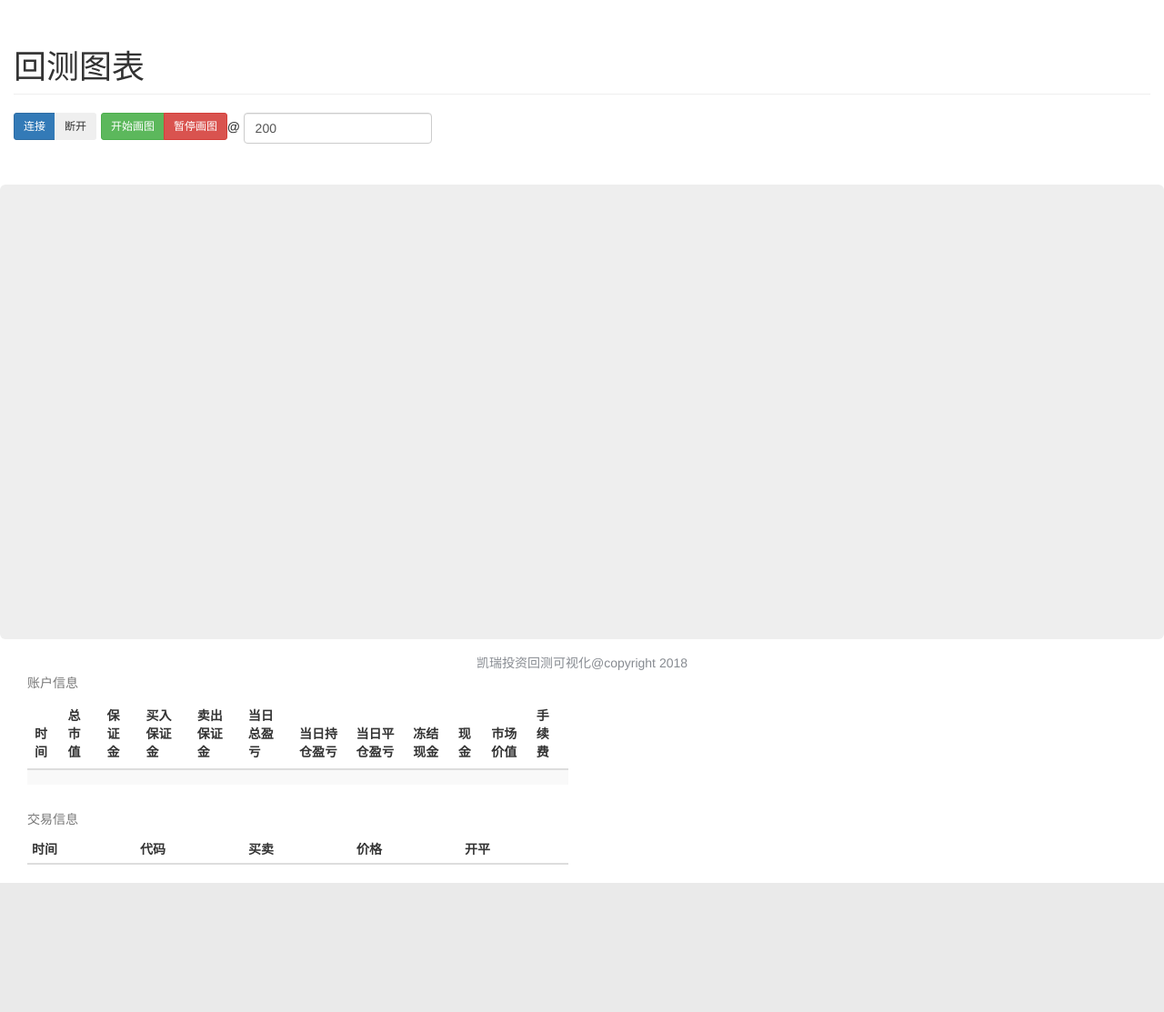
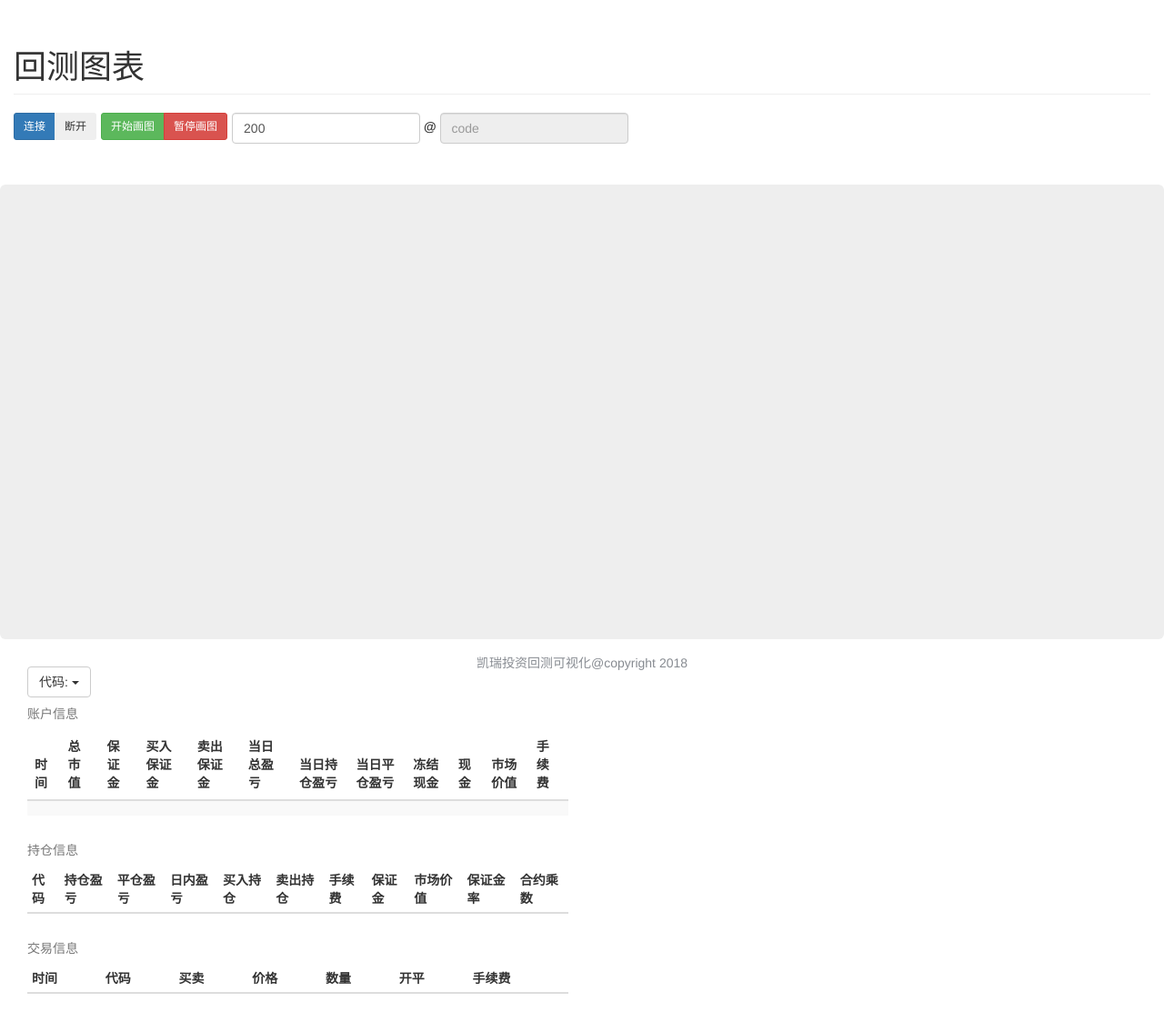
Before and after one commit to hadrianl/rqalpha_kairui, a Flask app: template rqalpha/examples/extend_api/VisualMod/templates/backtest.html in a window 1280 px wide. Shown: the part 51-1164 px from the top of the page at 91% size. Before the commit the page ends 1022 px from the top, so only its background shows below. Run offline with Flask 2, Linux system fonts and the light colour scheme; the template is opened without the code that fills it: most values are stand-ins (such as "Sample title", 1, 10 or a date in 2020); lists and menus that the app fills with data are empty; parts of the project's set-up code (start-up, migrations or seed data) failed here and were passed over; some libraries are stand-ins or nearby versions.

Commit message:
完善可视化

```diff
--- a/rqalpha/examples/extend_api/VisualMod/templates/backtest.html
+++ b/rqalpha/examples/extend_api/VisualMod/templates/backtest.html
@@ -79,32 +79,38 @@ overflow:scroll; //超过部分使用滚动条
                     <button type="button" class="btn btn-success btn-sm" id="send_message">开始画图</button>
                     <button type="button" class="btn btn-danger btn-sm" id="close_ht">暂停画图</button>
                 </div>
-                <!--<div class="btn-group" role="group">-->
-                    <!--<button id="btnGroupDrop1" type="button" class="btn btn-secondary dropdown-toggle" data-toggle="dropdown" aria-haspopup="true" aria-expanded="false">-->
-                    <!--Dropdown-->
-                    <!--</button>-->
-                    <!--<div class="dropdown-menu" aria-labelledby="btnGroupDrop1">-->
-                        <!--<a class="dropdown-item" href="#">Dropdown link</a>-->
-                        <!--<a class="dropdown-item" href="#">Dropdown link</a>-->
-                    <!--</div>-->
-                <!--</div>-->
+                <div class="btn-group">
+
                 <form class="form-inline">
                 <div class="form-group">
+                    <input type="text" class="form-control" placeholder="bar counts" aria-describedby="btnGroupAddon" id="message" aria-label="Input group" value="200">
                     <label for="message">@</label>
-                      <input type="text" class="form-control" placeholder="bar counts" aria-describedby="btnGroupAddon" id="message" aria-label="Input group" value="200">
+                      <input type="text" class="form-control" placeholder="code" aria-describedby="btnGroupAddon" id="code" aria-label="Input group" value="" readonly>
                 </div>
+
                     </form>
             </div>
-            <!--<div id="messagecontainer"></div>-->
+</div>
 
         <div class="row placeholders">
             <div class="jumbotron" id="main" style="width: auto;height: 500px;" align="center"></div>
         </div>
 
-            <div class="col-sm-7 col-md-6">
+            <div class="col-sm-7 col-md-6" id="app">
+
+    <div class="dropdown"> <button class="btn btn-default dropdown-toggle" type="button" id="dropdownMenu1" data-toggle="dropdown">
+    代码:
+    <span class="caret"></span> </button>
+        <ul class="dropdown-menu" role="menu" aria-labelledby="dropdownMenu1" >
+            <li role="presentation" v-for="c in codes">
+                <a role="menuitem" tabindex="-1" href="#" onclick="setCode($(this).text())">{[c]}</a>
+            </li>
+         </ul>
+    </div>
+
         <!--<h2 class="sub-header">回测数据</h2>-->
 
-        <div class="table-responsive" id="app">
+        <div class="table-responsive">
             <table class="table table-striped" id="account">
             <caption>账户信息</caption>
            <thead>
@@ -140,24 +146,61 @@ overflow:scroll; //超过部分使用滚动条
                 </tr>
            </tbody>
         </table>
+            <table class="table table-striped table-hover table-condensed" id="position">
+                <caption>持仓信息</caption>
+               <thead>
+                  <tr>
+                      <th>代码</th>
+                      <th>持仓盈亏</th>
+                      <th>平仓盈亏</th>
+                      <th>日内盈亏</th>
+                      <th>买入持仓</th>
+                      <th>卖出持仓</th>
+                      <th>手续费</th>
+                      <th>保证金</th>
+                      <th>市场价值</th>
+                      <th>保证金率</th>
+                      <th>合约乘数</th>
+                  </tr>
+               </thead>
+               <tbody>
+                    <tr v-for="(pos, o_id) in position">
+                        <td>{[pos.order_book_id]}</td>
+                        <td v-bind:style="{color:(pos.holding_pnl >= 0?'red':'green')}">{[pos.holding_pnl]}</td>
+                        <td v-bind:style="{color:(pos.realized_pnl >= 0?'red':'green')}">{[pos.realized_pnl]}</td>
+                        <td v-bind:style="{color:(pos.daily_pnl >= 0?'red':'green')}">{[pos.daily_pnl]}</td>
+                        <td>{[pos.buy_holding_list]}</td>
+                        <td>{[pos.sell_holding_list]}</td>
+                        <td>{[pos.transaction_cost]}</td>
+                        <td>{[pos.margin]}</td>
+                        <td>{[pos.market_value]}</td>
+                        <td>{[pos.margin_rate*100 + '%']}</td>
+                        <td>{[pos.contract_multiplier]}</td>
+                    </tr>
+               </tbody>
+            </table>
             <table class="table table-striped table-hover table-condensed" id="trade">
                 <caption>交易信息</caption>
                <thead>
                   <tr>
-                     <th>时间</th>
-                     <th>代码</th>
+                      <th>时间</th>
+                      <th>代码</th>
                       <th>买卖</th>
                       <th>价格</th>
+                      <th>数量</th>
                       <th>开平</th>
+                      <th>手续费</th>
                   </tr>
                </thead>
                <tbody>
                     <tr v-for="t in trade">
-                        <td>{[t.trading_dt]}</td>
+                        <td>{[t.trading_datetime]}</td>
                         <td>{[t.order_book_id]}</td>
                         <td v-bind:style="{color:(t.side == 'BUY'?'red':'green')}" >{[t.side]}</td>
-                        <td>{[t.price]}</td>
+                        <td>{[t.last_price]}</td>
+                        <td>{[t.last_quantity]}</td>
                         <td>{[t.position_effect]}</td>
+                        <td>{[t.transaction_cost]}</td>
                     </tr>
                </tbody>
             </table>
@@ -197,17 +240,31 @@ overflow:scroll; //超过部分使用滚动条
 <script src="https://cdn.jsdelivr.net/npm/vue"></script>
 <script type="text/javascript">
 var myChart = echarts.init(document.getElementById('main'));
-var categoryData = new Array();
-var bar = new Array();
+var categoryData = new Object();
+var bar = new Object();
+var trade = new Object();
+var extra = new Object();
 var is_huatu = true;
 var size = $('#message').val()-0;
+var code = $('#code').val();
 var max_bar = 1000;
+var is_first = true;
+var draw_counts = 0;
 var vm = new Vue({
 el: '#app',
 delimiters: ['{[', ']}'],
 data:{
+bar: bar,
 account: {},
-trade: []}})
+position: {},
+trade: [],
+codes: []},
+<!--computed: {-->
+    <!--codes : function(){-->
+        <!--return Object.keys(this.bar);-->
+    <!--}}-->
+    }
+    )
 
 option = {
     title : {
@@ -347,21 +404,42 @@ option = {
 myChart.showLoading();
 
 function addBar(data){
-    categoryData.push(data[0]);
-    bar.push(data.slice(1));
-    option.xAxis[0].data=categoryData.slice(-max_bar);
-    option.series[0].data=bar.slice(-max_bar);
-    option.dataZoom.startValue=categoryData[categoryData.length-size];
-    option.dataZoom.endValue=categoryData[categoryData.length-1];
+    if(is_first){
+        setCode(data.code);
+        is_first = false;
+    }
 
-    if(is_huatu){
+    vm.codes = Object.keys(bar);
+    if(data.code in bar){
+        bar[data.code].push([data.open, data.close, data.high, data.low]);
+        categoryData[data.code].push(data.datetime);
+    }else{
+        bar[data.code] = [];
+        categoryData[data.code] =[];
+        bar[data.code].push([data.open, data.close, data.high, data.low]);
+        categoryData[data.code].push(data.datetime);
+    }
+
+    <!--bar_data = {d.code:[d.datetime, d.open, d.close, d.high, d.low]};-->
+    <!--categoryData.push(data[0]);-->
+    <!--bar.push(data.slice(1));-->
+    x = categoryData[code];
+    option.xAxis[0].data=x.slice(-max_bar);
+    option.series[0].data=bar[code].slice(-max_bar);
+    option.dataZoom.startValue=x[x.length-size];
+    option.dataZoom.endValue=x[x.length-1];
+
+
+    draw_counts += 1;
+    if(is_huatu&&draw_counts >=vm.codes.length*60){
         myChart.setOption(option);
+        draw_counts = 0;
     }
 }
 
 
 function addTrade(trade_data){
-    data = [trade_data.trading_dt, trade_data.price, trade_data.side];
+    data = [trade_data.trading_datetime, trade_data.last_price, trade_data.side];
     vm.trade.unshift(trade_data);
 
     var trade_point = {
@@ -383,33 +461,67 @@ function addTrade(trade_data){
         trade_point.symbolRotate = 0;
     }
 
-    option.series[0].markPoint.data.push(trade_point);
+    if(trade_data.order_book_id in trade){
+        trade[trade_data.order_book_id].push(trade_point);
+    }else{
+        trade[trade_data.order_book_id] = [];
+        trade[trade_data.order_book_id].push(trade_point);
+    }
 
-    if(is_huatu){
-        myChart.setOption(option);
-    }
+    option.series[0].markPoint.data = trade[code];
+
+    <!--if(is_huatu){-->
+        <!--myChart.setOption(option);-->
+    <!--}-->
 }
 
 function addExtra(data){
-    for (topic in data[1]){
-        if (topic=='MA5'){
-            option.series[1].data.push(data[1][topic]);
-            option.series[1].data = option.series[1].data.slice(-max_bar)
-        }else if (topic=='MA10'){
-            option.series[2].data.push(data[1][topic]);
-            option.series[2].data = option.series[2].data.slice(-max_bar)
-        }else if (topic=='MA30'){
-            option.series[3].data.push(data[1][topic]);
-            option.series[3].data = option.series[3].data.slice(-max_bar)
-        }else if (topic=='MA60'){
-            option.series[4].data.push(data[1][topic]);
-            option.series[4].data = option.series[4].data.slice(-max_bar)
+
+    <!--_data = [data.datetime, data.topic_vals.values()];-->
+    if(data.code in extra){
+        <!--extra[data.code].push(_data);-->
+    }else{
+        extra[data.code] = {};
+        <!--extra[data.code].push(_data);-->
+    }
+
+
+    for(t in data.topic_vals){
+        if(t in extra[data.code]){
+            extra[data.code][t].push(data.topic_vals[t]);
+        }else{
+            extra[data.code][t] = [];
+            extra[data.code][t].push(data.topic_vals[t]);
         }
     }
+    _current_extra = extra[code]
+    for (topic in _current_extra){
+        if (topic=='MA5'){
+            option.series[1].data = _current_extra[topic].slice(-max_bar)
+        }else if (topic=='MA10'){
+            option.series[2].data = _current_extra[topic].slice(-max_bar)
+        }else if (topic=='MA30'){
+            option.series[3].data = _current_extra[topic].slice(-max_bar)
+        }else if (topic=='MA60'){
+            option.series[4].data = _current_extra[topic].slice(-max_bar)
+        }
+    }
+
 }
 
 function updateAccount(data){
         vm.account = data;
+}
+
+function updatePosition(data){
+    vm.position[data['order_book_id']] = data;
+}
+
+function setCode(c){
+    code = c;
+    $('#code').val(c);
+    option.series[0].name = code;
+    option.legend.data = [code, 'MA5',  'MA10', 'MA30', 'MA60'];
 }
 
 myChart.hideLoading();
@@ -427,19 +539,18 @@ $(function () {
             };
             var x=null,y=null;
             socket.onmessage = function (e) {
-                console.log('message: ' + e.data);//打印出服务端返回过来的数据
+                <!--console.log('message: ' + e.data);//打印出服务端返回过来的数据-->
                 var d= $.parseJSON(e.data);
                 if(d.topic=='bar'){
-                    bar_data = [d.datetime, d.open, d.close, d.high, d.low];
-                    addBar(bar_data);
+                    addBar(d);
                 }else if(d.topic=='trade'){
                     addTrade(d);
                 }else if(d.topic=='account'){
-
                     updateAccount(d);
+                }else if(d.topic=='position'){
+                    updatePosition(d);
                 }else if(d.topic=='extra'){
-                    data = [d.datetime, d.topic_vals];
-                    addExtra(data);
+                    addExtra(d);
                 }
             };
             // Call onopen directly if socket is already open
```
